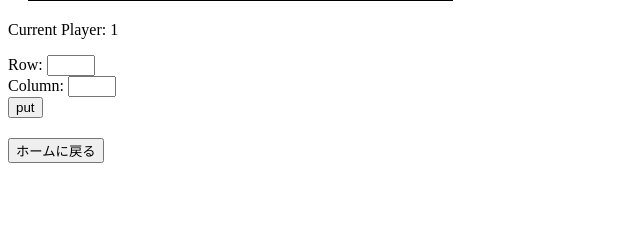
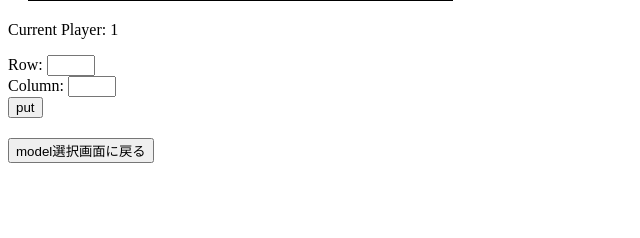
Before and after one commit to s55521st/othello_game, a Flask app: page /model1 in a window 1280 px wide. Shown: the part 548-786 px from the top of the page, without its empty margins (0-640 px from the left). Run offline with Flask 3, Linux system fonts and the light colour scheme.

Commit message:
Update othello.html

```diff
--- a/templates/othello.html
+++ b/templates/othello.html
@@ -45,7 +45,7 @@
         <input type="submit" value="put">
     </form>
     <form action="/" method="get" style="margin-top: 20px;">
-        <input type="submit" value="ホームに戻る">
+        <input type="submit" value="model選択画面に戻る">
     </form>
 </body>
 </html>
```
